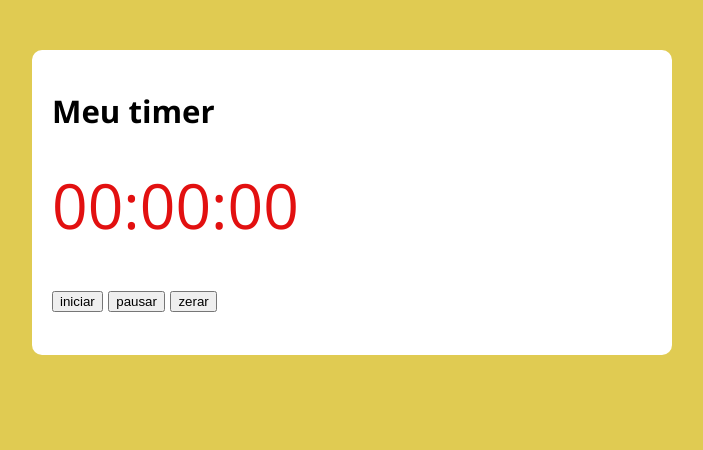
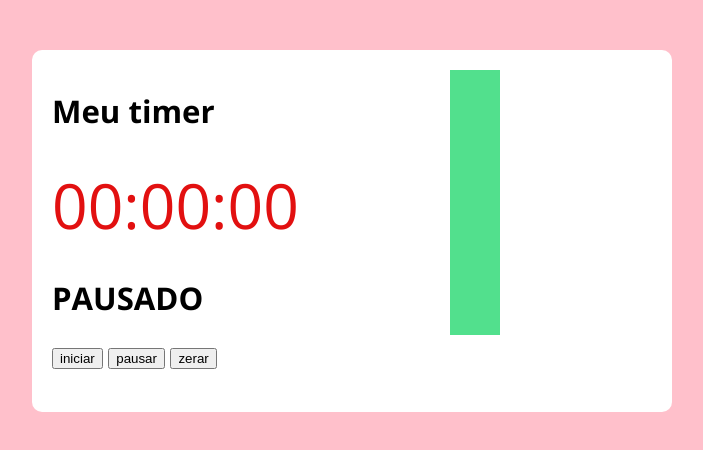
Before and after one commit to VictorMieko/javaScriptCurso, a plain HTML site: page aula65setInternal/Exercício/index.html in a window 1280 px wide. Both pictures are taken after a click on the button "pausar". Shown: the whole page, without its empty margins (288-991 px from the left). Drawn offline with nearby package versions, Linux system fonts and the light colour scheme.

Commit message:
mudança de cor do plano de fundo e barra de 'progresso' adicionados

```diff
--- a/aula65setInternal/Exercício/assets/css/style.css
+++ b/aula65setInternal/Exercício/assets/css/style.css
@@ -18,6 +18,7 @@ body{
 }
 
 .container{
+    display: flex;
     max-width: 640px;
     margin: 50px auto;
     background-color: #fff;
@@ -32,33 +33,23 @@ body{
     color: rgb(226, 16, 16);
 }
 
-form input, form label, form button{
-    display: block;
-    width: 100%;
-    margin-bottom: 10px;
+.container-2{
+    display: flex;
+    width: 640px;
+    justify-content: center;
 }
-form input{
-    font-size: 24px;
-    height: 50px;
-    padding: 0 20px;
+
+.meu-progresso{
+    width: 50px;
+    height: 265.078px;
+    position:relative;
+    background-color: #ddd;
 }
-form input:focus{
-    outline: 1px solid var(--primary-color);
+
+.minha-barra{
+    bottom: 0;/*pra barra ir de baixo pra cima*/
+    background-color: #52e08d;
+    width: 50px;
+    height: 10px;
+    position: absolute;
 }
-form button{
-    border: none;
-    background-color: var(--primary-color);
-    color: #fff;
-    font-size: 18px;
-    font-weight: 700;
-    height: 50px;
-    cursor: pointer;
-    margin-top: 30px;
-}
-form button:hover{
-    background-color: var(--prmary-color-darker);
-}
-form button:active{
-    color: #000;
-    background-color: rgba(61, 135, 204, 0.993);
-}
--- a/aula65setInternal/Exercício/assets/js/main.js
+++ b/aula65setInternal/Exercício/assets/js/main.js
@@ -5,6 +5,9 @@ const zerar = document.querySelector('.zerar');
 
 let segundos = 0;
 let timer;
+let h2;
+let corIntervalo;
+let crementarBarra;
 
 function criarSegundos(segundos) {
     const data = new Date(segundos * 1000);
@@ -17,21 +20,77 @@ function criarSegundos(segundos) {
     });
 }
 
+function criaH2() {
+    const h2 = document.createElement('h2');
+    h2.innerHTML = `PAUSADO`;
+    return h2;
+}
+
+function moverBarra(){
+    const barra = document.querySelector('.minha-barra');
+
+    let height = 0;
+    crementarBarra = setInterval(function(){
+        if(height == 100){
+            clearInterval(crementarBarra);
+        }else{
+            height++;
+            barra.style.height = height + '%';
+        }
+    }, 10)
+}
+
 iniciar.addEventListener('click', function () {
+
+    if (h2) {//se tiver faça (se não tiver ele só começa a contar depois de remover o h2)
+        h2.remove();
+        h2.innerHTML = null;
+    }
+
+    clearInterval(timer);//garante que não há mais de um timer rodando
     timer = setInterval(function () {
         segundos++;
         relogio.innerHTML = criarSegundos(segundos);
+        relogio.classList.remove('pausado');
     }, 1000)
+    moverBarra();
+
+    //Para a mudança de cor continuar tem que mudar a função mas eu to com preguiça
 });
 
 pausar.addEventListener('click', function () {
+
+    //if (segundos === 0) return false;
+
     clearInterval(timer);
+    clearInterval(corIntervalo);
+    clearInterval(crementarBarra);
     relogio.classList.add('pausado');
+
+    //if(!h2Pausado){
+    h2 = criaH2();
+    relogio.insertAdjacentElement('afterend', h2);
+    //}
 });
 
 zerar.addEventListener('click', function () {
-    clearInterval(timer);
+
+    if (h2) {
+        h2.remove();
+        h2 = null;
+    }
+
+    clearInterval(timer);//se não tiver ele reseta mas não pausa
     relogio.innerHTML = `00:00:00`;
     relogio.classList.remove('pausado');
     segundos = 0;
 });
+
+document.addEventListener('DOMContentLoaded', function () {
+    corIntervalo = setInterval(function () {
+        let body = document.body;
+        body.style.backgroundColor = body.style.backgroundColor === 'yellow' ? 'pink' : 'yellow';
+    }, 500);
+});
+
+document.addEventListener('DOMContentLoaded', moverBarra());
--- a/aula65setInternal/Exercício/index.html
+++ b/aula65setInternal/Exercício/index.html
@@ -10,6 +10,7 @@
 
 <body>
     <section class="container">
+        <div>
             <h1>Meu timer</h1>
             <p class="relogio">00:00:00</p>
             <p>
@@ -17,8 +18,15 @@
                 <button class="pausar">pausar</button>
                 <button class="zerar">zerar</button>
             </p>
+        </div>
+        <div class="container-2">
+            <div class="meu-progresso">
+                <div class="minha-barra"></div>
+            </div>
+        </div>
     </section>
 
     <script src="assets/js/main.js"></script>
 </body>
+
 </html>
```
Lines whose indentation alone changed are shown as unchanged.
